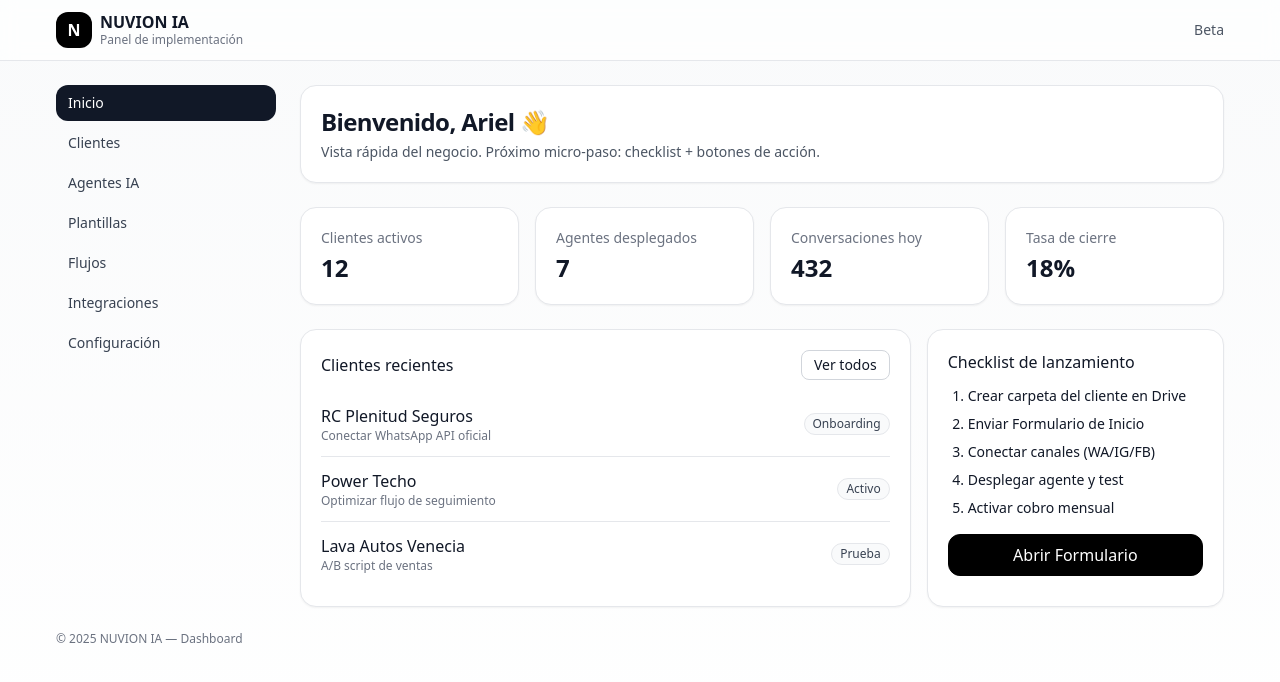
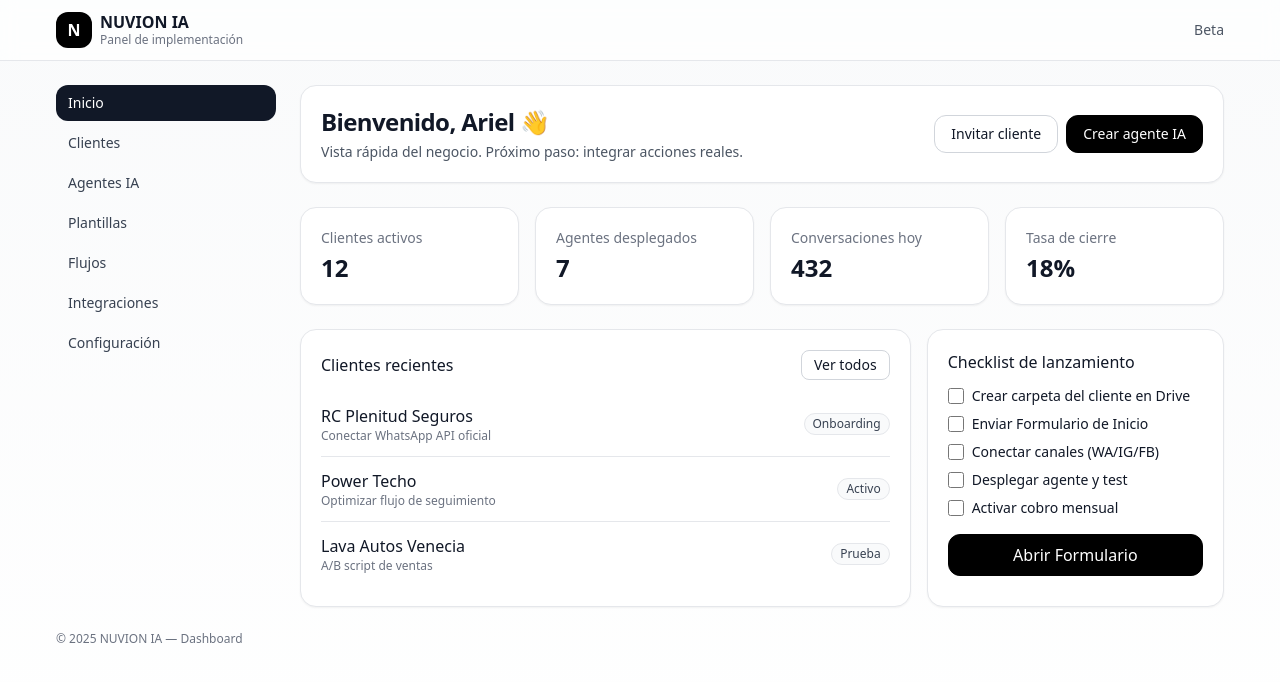
Before and after one commit to ianuvion/nuvion-ia, a Next.js app: page /dashboard in a window 1280 px wide. Shown: the top 682 px of the page. Built offline with nearby package versions, Linux system fonts and the light colour scheme.

Commit message:
Refactor DashboardHome component and UI elements
feat(dashboard): checklist accionable + botón Abrir Formulario + modal Invitar cliente

```diff
--- a/app/dashboard/page.tsx
+++ b/app/dashboard/page.tsx
@@ -1,5 +1,8 @@
-// app/dashboard/page.tsx
+'use client';
 
+import { useState } from 'react';
+
+/** ====== Datos simulados ====== */
 type KPI = { label: string; value: string };
 type Cliente = { name: string; status: "Onboarding" | "Activo" | "Prueba"; notes: string };
 
@@ -16,6 +19,10 @@ const CLIENTES: Cliente[] = [
   { name: "Lava Autos Venecia",  status: "Prueba",     notes: "A/B script de ventas" },
 ];
 
+/** REEMPLAZÁ este link por el de tu PDF fijo del Formulario */
+const FORM_URL = "#";
+
+/** ====== UI helpers simples ====== */
 function Card(props: React.PropsWithChildren<{ className?: string }>) {
   return (
     <div className={`rounded-2xl shadow-sm border border-gray-200 bg-white p-5 ${props.className ?? ""}`}>
@@ -23,16 +30,55 @@ function Card(props: React.PropsWithChildren<{ className?: string }>) {
     </div>
   );
 }
+function Button(props: React.ButtonHTMLAttributes<HTMLButtonElement> & {variant?: 'primary' | 'ghost'}) {
+  const { className = "", variant = 'ghost', ...rest } = props;
+  const base = "rounded-xl px-4 py-2 border transition text-sm";
+  const styles = variant === 'primary'
+    ? "bg-black text-white border-black hover:opacity-90"
+    : "border-gray-300 hover:border-gray-400 hover:bg-gray-50";
+  return <button className={`${base} ${styles} ${className}`} {...rest} />;
+}
 
+/** ====== Página ====== */
 export default function DashboardHome() {
+  const [todo, setTodo] = useState([
+    { id: 1, text: "Crear carpeta del cliente en Drive", done: false },
+    { id: 2, text: "Enviar Formulario de Inicio",        done: false },
+    { id: 3, text: "Conectar canales (WA/IG/FB)",        done: false },
+    { id: 4, text: "Desplegar agente y test",            done: false },
+    { id: 5, text: "Activar cobro mensual",              done: false },
+  ]);
+
+  const [inviteOpen, setInviteOpen] = useState(false);
+  const [invite, setInvite] = useState({ name: "", email: "" });
+
+  const toggleItem = (id: number) =>
+    setTodo(t => t.map(i => i.id === id ? { ...i, done: !i.done } : i));
+
+  const submitInvite = (e: React.FormEvent) => {
+    e.preventDefault();
+    // Simulación: acá después vamos a integrar con tu backend o Zapier
+    alert(`Invitación enviada a ${invite.name} <${invite.email}>`);
+    setInvite({ name: "", email: "" });
+    setInviteOpen(false);
+  };
+
   return (
     <div className="flex flex-col gap-6">
-      {/* Encabezado */}
+      {/* Encabezado + acciones */}
       <Card>
-        <h1 className="text-2xl font-semibold tracking-tight">Bienvenido, Ariel 👋</h1>
-        <p className="text-gray-600 mt-1 text-sm">
-          Vista rápida del negocio. Próximo micro-paso: checklist + botones de acción.
-        </p>
+        <div className="flex flex-col sm:flex-row sm:items-center justify-between gap-4">
+          <div>
+            <h1 className="text-2xl font-semibold tracking-tight">Bienvenido, Ariel 👋</h1>
+            <p className="text-gray-600 mt-1 text-sm">
+              Vista rápida del negocio. Próximo paso: integrar acciones reales.
+            </p>
+          </div>
+          <div className="flex gap-2">
+            <Button onClick={() => setInviteOpen(true)}>Invitar cliente</Button>
+            <Button variant="primary">Crear agente IA</Button>
+          </div>
+        </div>
       </Card>
 
       {/* KPIs */}
@@ -72,19 +118,69 @@ export default function DashboardHome() {
 
         <Card>
           <h3 className="font-medium mb-3">Checklist de lanzamiento</h3>
-          <ol className="list-decimal ml-5 space-y-2 text-sm">
-            <li>Crear carpeta del cliente en Drive</li>
-            <li>Enviar <span className="font-medium">Formulario de Inicio</span></li>
-            <li>Conectar canales (WA/IG/FB)</li>
-            <li>Desplegar agente y test</li>
-            <li>Activar cobro mensual</li>
-          </ol>
-
-          <a href="#" className="mt-4 block text-center rounded-xl border border-black bg-black text-white py-2 hover:opacity-90">
+          <ul className="space-y-2">
+            {todo.map(item => (
+              <li key={item.id} className="flex items-start gap-2">
+                <input
+                  id={`t-${item.id}`}
+                  type="checkbox"
+                  checked={item.done}
+                  onChange={() => toggleItem(item.id)}
+                  className="mt-0.5 h-4 w-4 rounded border-gray-300"
+                />
+                <label htmlFor={`t-${item.id}`} className={`text-sm ${item.done ? "line-through text-gray-400" : ""}`}>
+                  {item.text}
+                </label>
+              </li>
+            ))}
+          </ul>
+          <a
+            href={FORM_URL}
+            target="_blank"
+            rel="noreferrer"
+            className="mt-4 block text-center rounded-xl border border-black bg-black text-white py-2 hover:opacity-90"
+          >
             Abrir Formulario
           </a>
         </Card>
       </div>
+
+      {/* Modal Invitar cliente (simple) */}
+      {inviteOpen && (
+        <div className="fixed inset-0 bg-black/40 backdrop-blur-sm flex items-center justify-center p-4">
+          <div className="w-full max-w-md rounded-2xl bg-white p-5 shadow-lg">
+            <div className="flex items-center justify-between mb-3">
+              <h3 className="font-semibold">Invitar cliente</h3>
+              <button onClick={() => setInviteOpen(false)} className="text-sm text-gray-500 hover:text-gray-700">Cerrar</button>
+            </div>
+            <form onSubmit={submitInvite} className="space-y-3">
+              <div>
+                <label className="text-sm text-gray-600">Nombre</label>
+                <input
+                  className="mt-1 w-full rounded-xl border border-gray-300 px-3 py-2 text-sm outline-none focus:ring-2 focus:ring-gray-200"
+                  value={invite.name}
+                  onChange={e => setInvite(prev => ({ ...prev, name: e.target.value }))}
+                  required
+                />
+              </div>
+              <div>
+                <label className="text-sm text-gray-600">Email</label>
+                <input
+                  type="email"
+                  className="mt-1 w-full rounded-xl border border-gray-300 px-3 py-2 text-sm outline-none focus:ring-2 focus:ring-gray-200"
+                  value={invite.email}
+                  onChange={e => setInvite(prev => ({ ...prev, email: e.target.value }))}
+                  required
+                />
+              </div>
+              <div className="flex justify-end gap-2 pt-1">
+                <Button type="button" onClick={() => setInviteOpen(false)}>Cancelar</Button>
+                <Button type="submit" variant="primary">Enviar invitación</Button>
+              </div>
+            </form>
+          </div>
+        </div>
+      )}
     </div>
   );
 }
```
